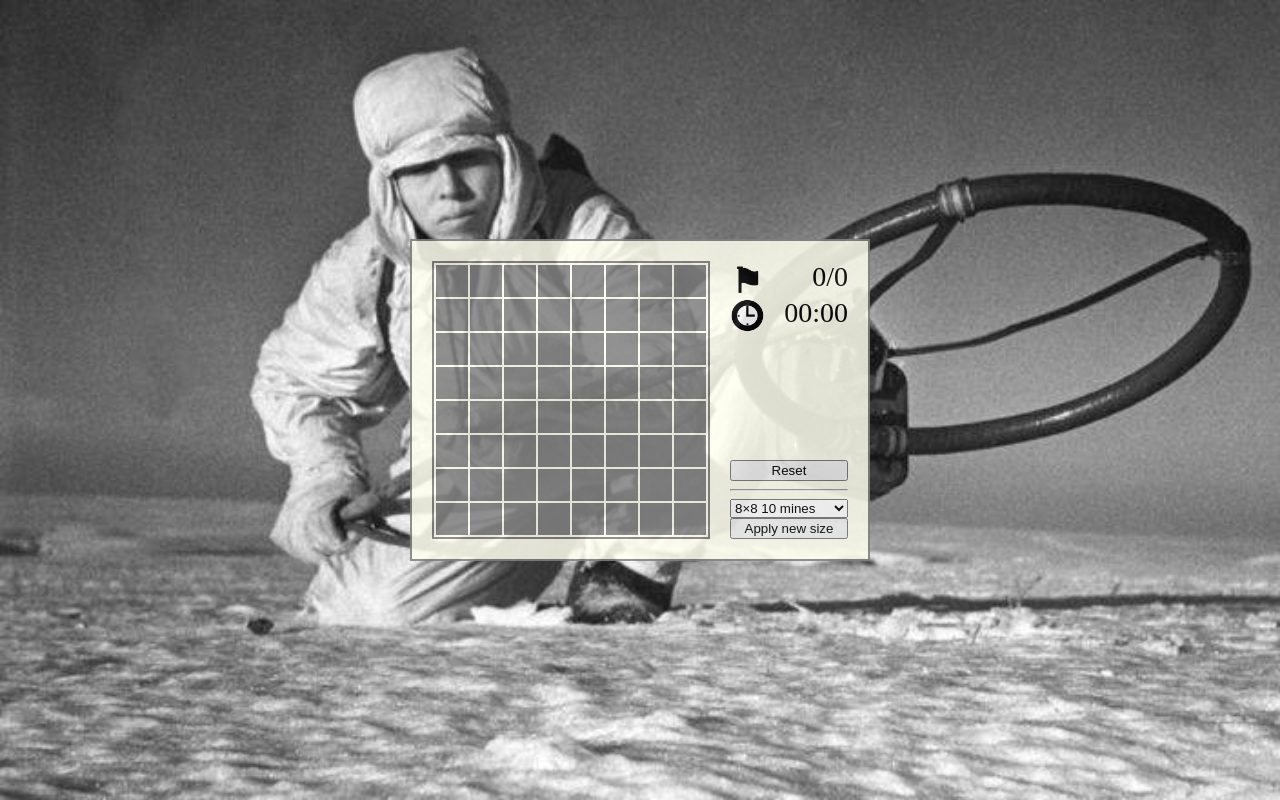
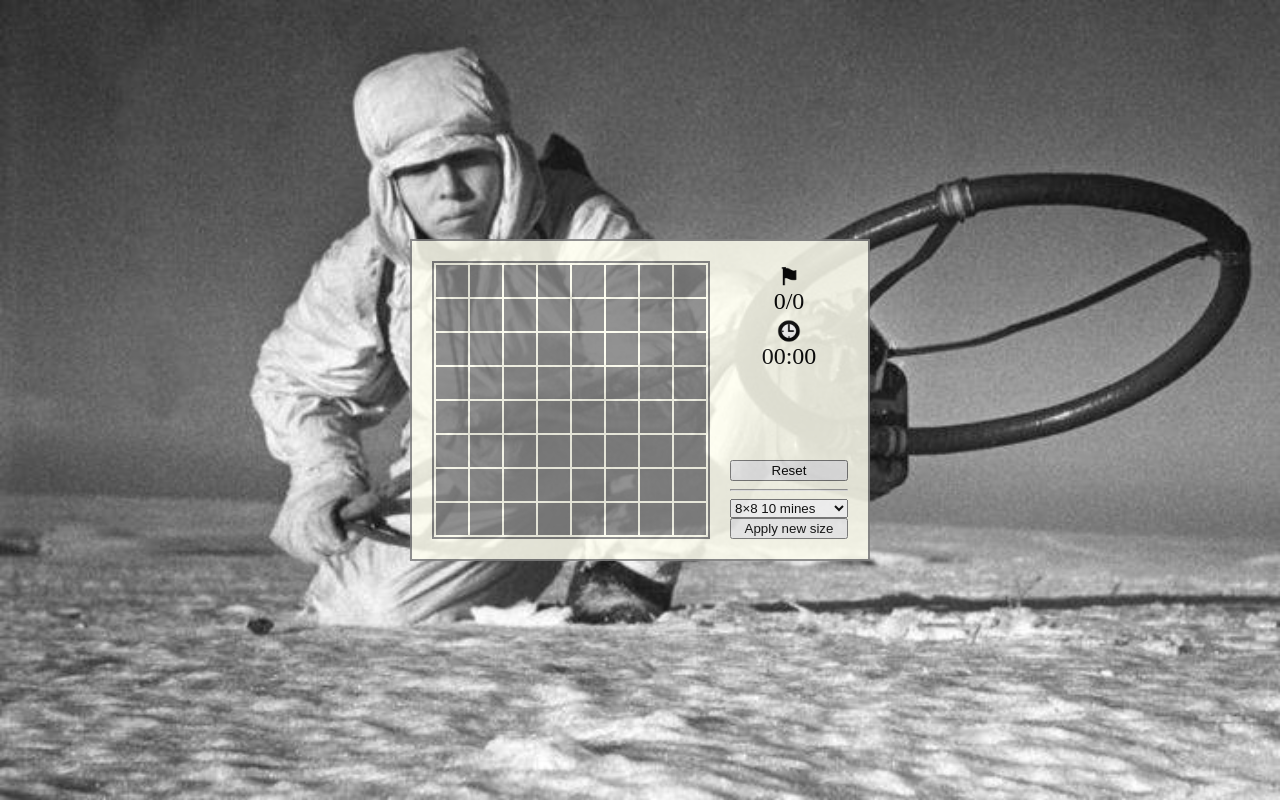
Before and after one commit to almih99/miner, a plain HTML site: page example/miner-wrapper.html in a window 1280 px wide. Drawn offline with Linux system fonts and the light colour scheme.

Commit message:
UI for counter and timer was rebuilt

```diff
--- a/example/miner-wrapper.css
+++ b/example/miner-wrapper.css
@@ -108,38 +108,24 @@ This file is a part of example for a minesweeper game
 
 .control-panel .current-values {
   color: black;
-  font-size: 28px;
-  text-align: justify;
-  text-align-last: justify;
-  vertical-align: baseline;
+  font-size: 24px;
+  text-align: center;
   white-space: nowrap;
 }
 
-.control-panel .black-flag {
-  display: inline-block;
-  width: 35px;
-  height: 35px;
+.control-panel img {
+  width: 24px;
+  height: 24px;
   vertical-align: middle;
-  background-image: url(flag-black.png);
-  background-size: contain;
-}
-
-.control-panel .black-clock {
-  display: inline-block;
-  width: 35px;
-  height: 35px;
-  vertical-align: middle;
-  background-image: url(clock-black.png);
-  background-size: contain;
 }
 
 /* some free space on control panel and information about final state */
 .spring {
   flex-grow: 1;
   text-align: center;
-  font-size: 30px;
+  font-size: 25px;
   font-weight: bold;
-  padding-top: 20px;
+  padding-top: 10px;
 }
 
 /* fail state information */
--- a/example/miner-wrapper.html
+++ b/example/miner-wrapper.html
@@ -20,11 +20,11 @@ You can take it as base for embeding miner game in your page.
       <div id="miner-field-paceholder"></div>
       <div class="control-panel">
         <div class="current-values">
-          <span class="black-flag">&nbsp;</span>
+          <img src="flag-black.png"><br>
           <span id="flagsopened">0</span>/<span id="totalflags">0</span>
         </div>
         <div class="current-values">
-          <span class="black-clock">&nbsp;</span>
+          <img src="clock-black.png"><br>
           <span id="minuteselapsed">0</span>:<span id="secondselapsed">00</span>
         </div>
         <div class="spring"></div>
```
